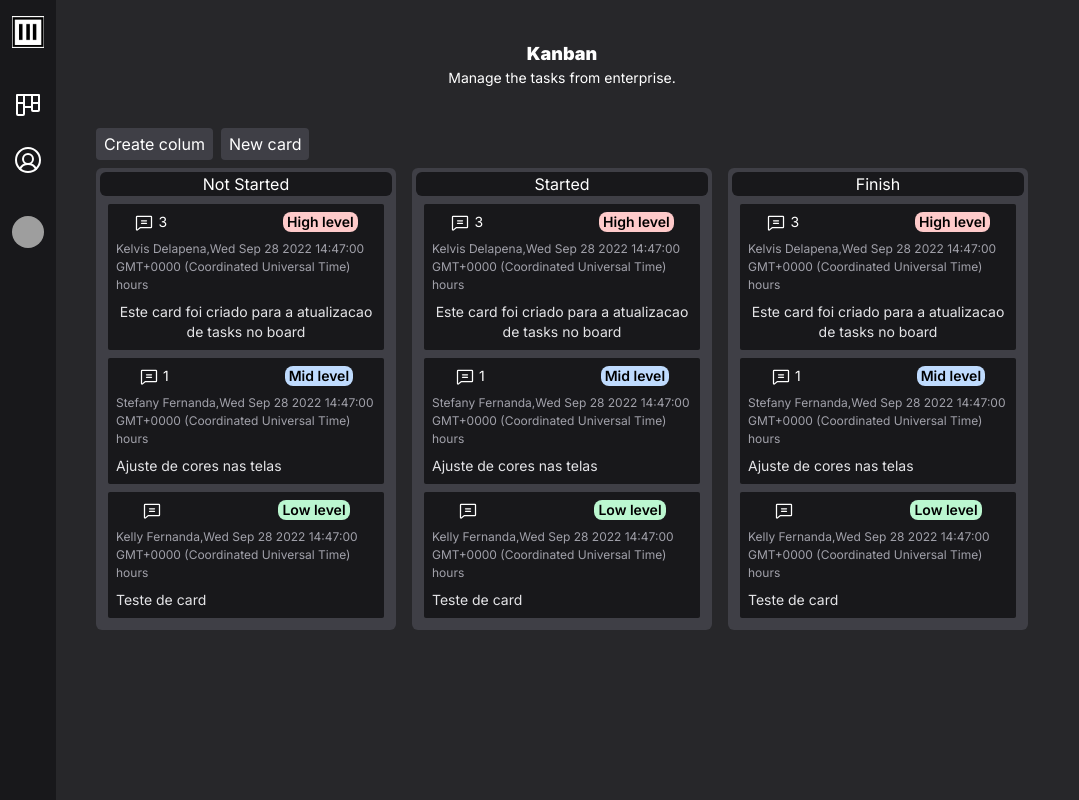
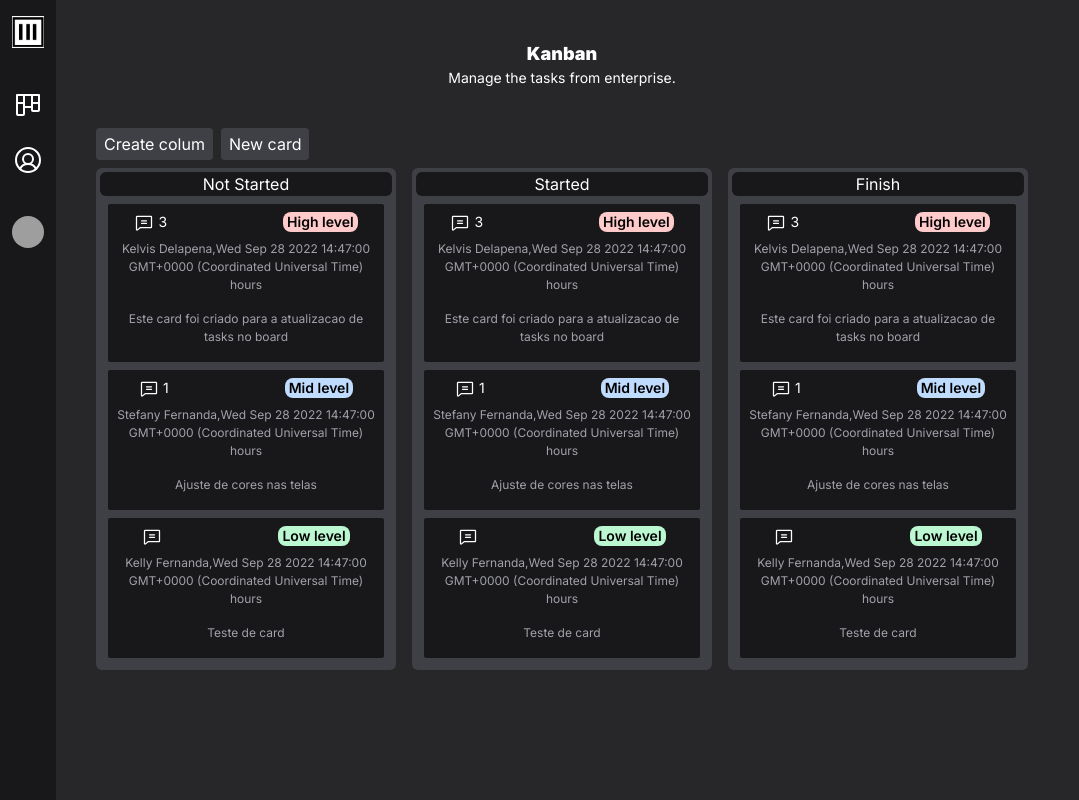
Before and after one commit to Kelvis-fernando/kanban-app, a React (Vite) app: page / in a window 1280 px wide. Shown: the whole page, without its empty margins (0-1079 px from the left). Built offline with nearby package versions, Linux system fonts and the light colour scheme; grey boxes are pictures that could not be loaded.

Commit message:
fix: refactor the styles and names from kanban pages and components

```diff
--- a/src/components/kanban/Card.tsx
+++ b/src/components/kanban/Card.tsx
@@ -1,12 +1,13 @@
 import { ChatText } from "phosphor-react";
 import CardType from "../../types/Card";
+import "../../styles/kanban.css";
 
 interface CardProps {
   card?: CardType;
 }
 
 const Card = ({ card }: CardProps) => {
-  const validateStatus = (status: string | undefined) => {
+  const validateStatus = (status: string) => {
     switch (status) {
       case "High level":
         return "bg-red-200";
@@ -18,21 +19,21 @@ const Card = ({ card }: CardProps) => {
   };
 
   return (
-    <div className="p-2 max-w-[300px] flex flex-col items-center bg-zinc-900 my-2 mx-2 rounded-sm transparent cursor-pointer">
-      <header className="text-sm flex space-x-28 gap-1">
+    <div className="card-container">
+      <header className="card-header">
         <ChatText size={20} />
         {card!.messages.length > 0 && card?.messages.length}
         <span
-          className={`text-sm px-1 rounded-lg backdrop-blur-3xl text-black font-semibold ${validateStatus(
-            card?.status
+          className={`card-status ${validateStatus(
+            card!.status
           )}`}
         >
           {card?.status}
         </span>
       </header>
-      <div className="flex flex-col items-start">
-        <h5 className="text-[12px] text-zinc-400 py-2">{`${card?.name},${card?.createdAt} hours`}</h5>
-        <p className="text-sm text-center text-zinc-200">{card?.description}</p>
+      <div className="card-data">
+        <h5>{`${card?.name},${card?.createdAt} hours`}</h5>
+        <p>{card?.description}</p>
       </div>
     </div>
   );
--- a/src/components/kanban/Colum.tsx
+++ /dev/null
@@ -1,17 +0,0 @@
-interface ColumProps {
-  colum: {
-    id: number;
-    name: string;
-  };
-  children?: JSX.Element | JSX.Element[];
-}
-const Colum = ({ colum, children }: ColumProps) => {
-  return (
-    <div className="bg-zinc-700 p-1 rounded-md max-w-[300px]">
-      <div className="bg-zinc-900 px-2 rounded-md w-full text-center">{colum.name}</div>
-      {children}
-    </div>
-  );
-};
-
-export default Colum;
--- /dev/null
+++ b/src/components/kanban/Column.tsx
@@ -0,0 +1,13 @@
+import "../../styles/kanban.css";
+import { ColumProps } from "../../types/Kanban";
+
+const Column = ({ column, children }: ColumProps) => {
+  return (
+    <div className="column-container">
+      <div className="column-content">{column.name}</div>
+      {children}
+    </div>
+  );
+};
+
+export default Column;
--- a/src/pages/Kanban.tsx
+++ b/src/pages/Kanban.tsx
@@ -1,6 +1,6 @@
 import HeaderPage from "../components/HeaderPage";
 import Card from "../components/kanban/Card";
-import Colum from "../components/kanban/Colum";
+import Column from "../components/kanban/Column";
 import Nav from "../components/Nav";
 
 const Kanban = () => {
@@ -65,19 +65,26 @@ const Kanban = () => {
     <div className="flex space-x-auto">
       <Nav />
       <div className="m-10">
-        <HeaderPage title={"Kanban"} subtitle={"Manage the tasks from enterprise."} />
+        <HeaderPage
+          title={"Kanban"}
+          subtitle={"Manage the tasks from enterprise."}
+        />
         <div className="my-2">
-          <button className="bg-zinc-700 rounded px-2 py-1 hover:bg-zinc-600">Create colum</button>
-          <button className="mx-2 bg-zinc-700 rounded px-2 py-1 hover:bg-zinc-600">New card</button>
+          <button className="bg-zinc-700 rounded px-2 py-1 hover:bg-zinc-600">
+            Create colum
+          </button>
+          <button className="mx-2 bg-zinc-700 rounded px-2 py-1 hover:bg-zinc-600">
+            New card
+          </button>
         </div>
         <div className="flex gap-4">
           {colums.map((colum, index) => {
             return (
-              <Colum key={index} colum={colum}>
+              <Column key={index} column={colum}>
                 {cards.map((card, index) => {
                   return <Card key={index} card={card} />;
                 })}
-              </Colum>
+              </Column>
             );
           })}
         </div>
--- /dev/null
+++ b/src/styles/kanban.css
@@ -0,0 +1,30 @@
+/* Coluna */
+.column-container {
+  @apply bg-zinc-700 p-1 rounded-md max-w-[300px];
+}
+
+.column-content {
+  @apply bg-zinc-900 px-2 rounded-md w-full text-center;
+}
+
+/* Card */
+.card-container {
+  @apply p-2 max-w-[300px] flex flex-col items-center bg-zinc-900 my-2 mx-2 rounded-sm cursor-pointer;
+}
+
+.card-header {
+  @apply text-sm flex space-x-28 gap-1;
+}
+
+.card-status {
+  @apply text-sm px-1 rounded-lg backdrop-blur-3xl text-black font-semibold;
+}
+
+.card-data {
+  @apply flex flex-col items-center;
+}
+
+.card-data h5,
+p {
+  @apply text-[12px] text-zinc-400 py-2 text-center;
+}
--- /dev/null
+++ b/src/types/Kanban.ts
@@ -0,0 +1,7 @@
+export interface ColumProps {
+  column: {
+    id: number;
+    name: string;
+  };
+  children?: JSX.Element | JSX.Element[];
+}
```
